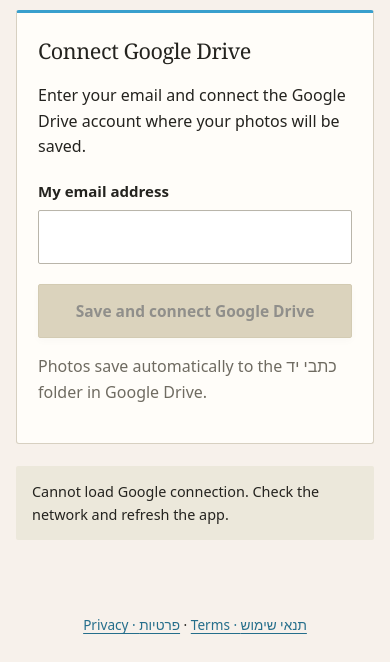
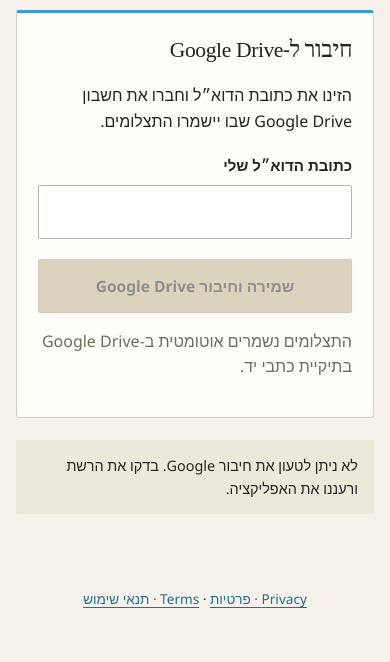
Before and after one commit to eugenem89/manuscript-photos, a plain HTML site: page iphone.html in a window 390 px wide. Shown: the part 182-844 px from the top of the page. Drawn offline with Linux system fonts and the light colour scheme.

Commit message:
Use one bilingual standard app for iPhone and Android

```diff
--- a/app-bootstrap.js
+++ b/app-bootstrap.js
@@ -1,5 +1,5 @@
 (() => {
- const query=new URLSearchParams(location.search),personal=document.documentElement.dataset.edition==='personal'||location.pathname.endsWith('/iphone.html')||query.get('edition')==='personal';
+ const query=new URLSearchParams(location.search),personal=false;
  let language=query.get('lang');try{language||=localStorage.getItem('manuscript-language-'+(personal?'personal':'friend'));}catch{}if(!['he','en'].includes(language))language=personal?'en':'he';
  globalThis.ManuscriptApp={personal,language};document.documentElement.lang=language;document.documentElement.dir=language==='he'?'rtl':'ltr';document.title=language==='he'?'צילום כתבי יד':'Manuscript Photos';
  const suffix=language==='en'?'-en':'';const load=src=>new Promise((resolve,reject)=>{const script=document.createElement('script');script.src=src;script.onload=resolve;script.onerror=reject;document.head.append(script);});
--- a/iphone.html
+++ b/iphone.html
@@ -1,2 +1,2 @@
 <!doctype html>
-<html lang="en" dir="ltr" data-connected="false" data-edition="personal"><head><meta http-equiv="Content-Security-Policy" content="default-src 'self'; script-src 'self' https://accounts.google.com/gsi/client; connect-src 'self' https://accounts.google.com/gsi/ https://www.googleapis.com; frame-src https://accounts.google.com/gsi/; style-src 'self' 'unsafe-inline' https://accounts.google.com/gsi/style; img-src 'self' blob: data:; object-src 'none'; base-uri 'none'; worker-src 'self'; form-action 'self' https://accounts.google.com"><meta charset="utf-8"><meta name="viewport" content="width=device-width,initial-scale=1,viewport-fit=cover"><meta name="theme-color" content="#3b9fd7"><meta name="apple-mobile-web-app-capable" content="yes"><meta name="apple-mobile-web-app-title" content="Manuscript Photos"><link rel="manifest" href="manifest-iphone.webmanifest"><link rel="apple-touch-icon" href="icon-192.png"><link rel="stylesheet" href="style.css"><title>Manuscript Photos</title></head><body><main id="app"></main><script src="app-bootstrap.js" defer></script><footer style="text-align:center;padding:1rem;font-size:.85rem"><a href="privacy.html">Privacy · פרטיות</a> · <a href="terms.html">Terms · תנאי שימוש</a></footer></body></html>
+<html lang="en" dir="ltr" data-connected="false" data-edition="friend"><head><meta http-equiv="Content-Security-Policy" content="default-src 'self'; script-src 'self' https://accounts.google.com/gsi/client; connect-src 'self' https://accounts.google.com/gsi/ https://www.googleapis.com; frame-src https://accounts.google.com/gsi/; style-src 'self' 'unsafe-inline' https://accounts.google.com/gsi/style; img-src 'self' blob: data:; object-src 'none'; base-uri 'none'; worker-src 'self'; form-action 'self' https://accounts.google.com"><meta charset="utf-8"><meta name="viewport" content="width=device-width,initial-scale=1,viewport-fit=cover"><meta name="theme-color" content="#3b9fd7"><meta name="apple-mobile-web-app-capable" content="yes"><meta name="apple-mobile-web-app-title" content="Manuscript Photos"><link rel="manifest" href="manifest-iphone.webmanifest"><link rel="apple-touch-icon" href="icon-192.png"><link rel="stylesheet" href="style.css"><title>Manuscript Photos</title></head><body><main id="app"></main><script src="app-bootstrap.js" defer></script><footer style="text-align:center;padding:1rem;font-size:.85rem"><a href="privacy.html">Privacy · פרטיות</a> · <a href="terms.html">Terms · תנאי שימוש</a></footer></body></html>
--- a/sw.js
+++ b/sw.js
@@ -1,4 +1,4 @@
-const CACHE='manuscript-photos-v13';
+const CACHE='manuscript-photos-v14';
 const FILES=['privacy.html','terms.html','capture-subjects.js','app-bootstrap.js','./','index.html','guide.html','style.css','iphone.html','capture-flow-en.js','photo-files-en.js','drive-backup-en.js','manifest-iphone.webmanifest','guide-en.html','capture-flow-he.js','photo-files.js','drive-backup.js','drive-config.json','libraries-he.json','manifest.webmanifest','icon-192.png','icon-512.png'];
 self.addEventListener('install',event=>event.waitUntil(caches.open(CACHE).then(cache=>cache.addAll(FILES)).then(()=>self.skipWaiting())));
 self.addEventListener('activate',event=>event.waitUntil(caches.keys().then(keys=>Promise.all(keys.filter(key=>key.startsWith('manuscript-photos-')&&key!==CACHE).map(key=>caches.delete(key)))).then(()=>self.clients.claim())));
```
Also changed, not shown: privacy.html (+1 -1 lines), 1 other file.
